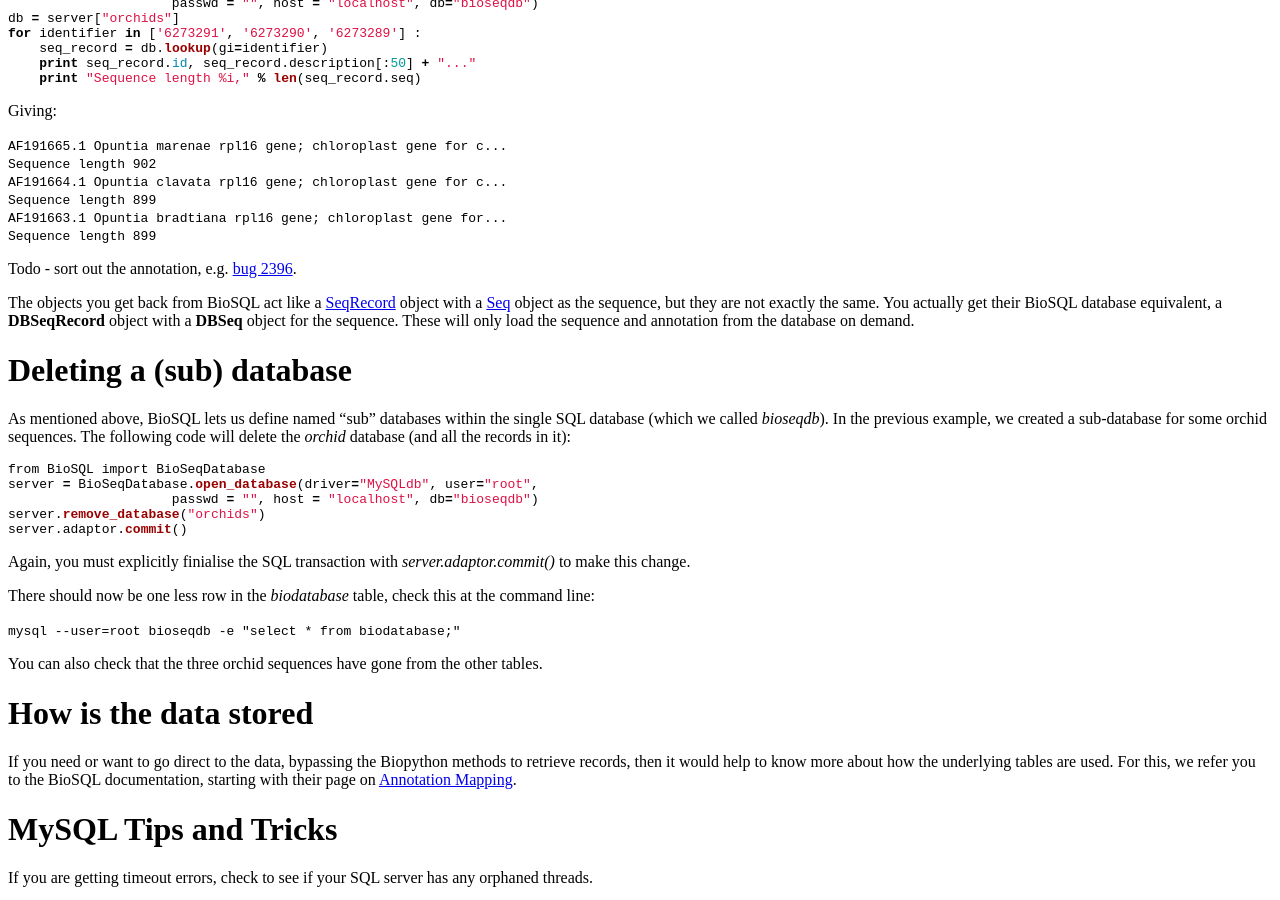
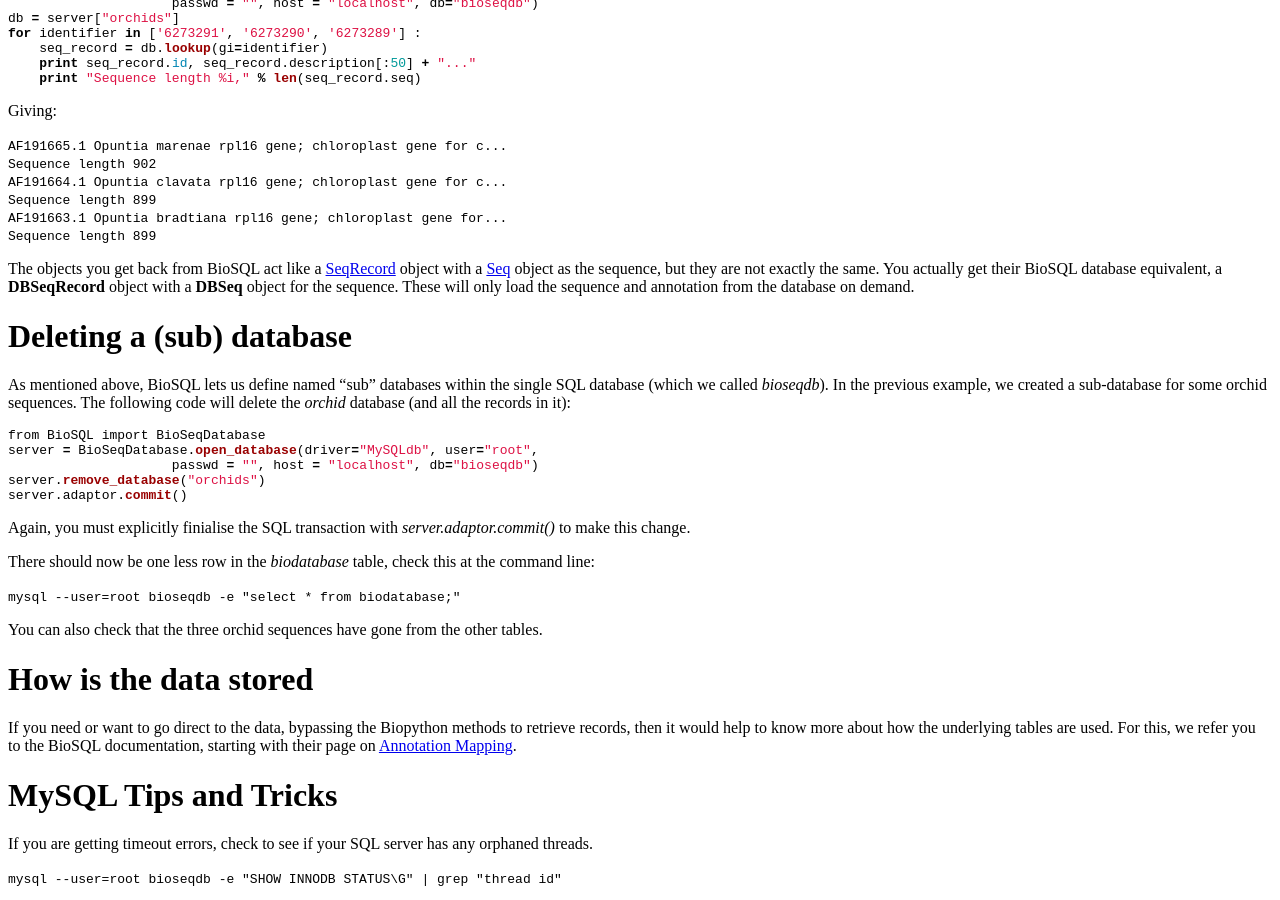
Before and after one commit to biopython/biopython.github.io, a Jekyll site: the page built from wiki/BioSQL.md, in a window 1280 px wide and 900 px high, scrolled down 4161 px. Built offline with Jekyll 4.4.1, drawn with Linux system fonts in a browser that asks for light colours.

Commit message:
Bug 2396 is "fixed"

```diff
--- a/wiki/BioSQL.md
+++ b/wiki/BioSQL.md
@@ -332,9 +332,6 @@ Giving:
 `AF191663.1 Opuntia bradtiana rpl16 gene; chloroplast gene for...`
 `Sequence length 899`
 
-Todo - sort out the annotation, e.g. [bug
-2396](http://bugzilla.open-bio.org/show_bug.cgi?id=2396).
-
 The objects you get back from BioSQL act like a
 [SeqRecord](SeqRecord "wikilink") object with a [Seq](Seq "wikilink")
 object as the sequence, but they are not exactly the same. You actually
```
Also changed, not shown: 1 other file.
